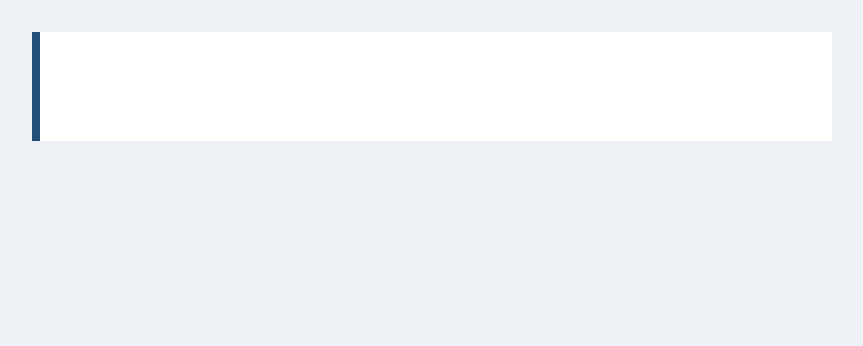
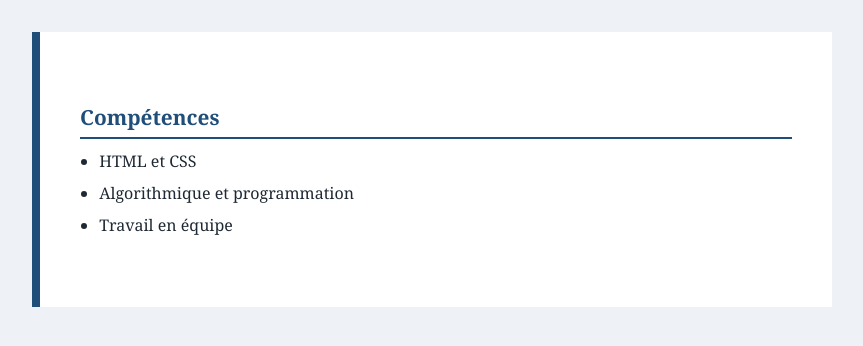
Before and after one commit to Samuel07-hub/mon-cv, a plain HTML site: page index.html in a window 1280 px wide. Shown: the whole page, without its empty margins (208-1071 px from the left). Drawn offline with Linux system fonts and the light colour scheme.

Commit message:
mise en place de la section competences

```diff
--- a/index.html
+++ b/index.html
@@ -21,7 +21,12 @@
     </section>
 
     <section id="competences">
-
+      <h2>Compétences</h2>
+      <ul>
+      <li>HTML et CSS</li>
+      <li>Algorithmique et programmation</li>
+      <li>Travail en équipe</li>
+      </ul>
     </section>
 
     <section id="associations">
```
